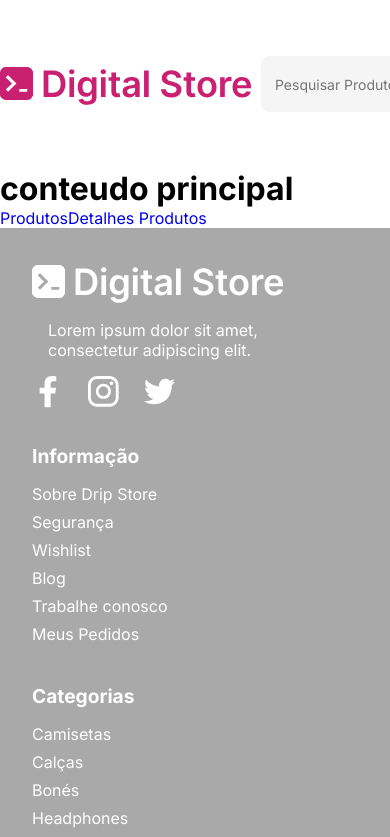
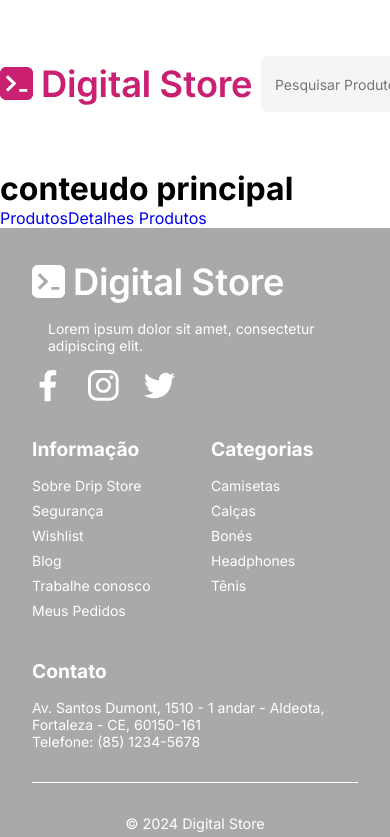
Before and after one commit to Natanael135/DigitalStoreProject-GeracaoTech, a React (Vite) app: page / in a window 390 px wide. Shown: the top 837 px of the page. Built offline with nearby package versions, Linux system fonts and the light colour scheme.

Commit message:
fix: correção no footer tamanho da fonte e responsividade.

```diff
--- a/src/components/Footer/Footer.jsx
+++ b/src/components/Footer/Footer.jsx
@@ -11,12 +11,14 @@ const FooterContainer = styled.footer`
   background-color: darkgray;
   color: white;
   padding: 2rem;
+  font-size: 14px;
 `;
 
 const FooterTop = styled.section`
   display: flex;
-  flex-direction: column;
+  flex-wrap: wrap;
   gap: 2rem;
+
 
   @media (min-width: 768px) {
     flex-direction: row;
@@ -61,7 +63,7 @@ const FooterBottom = styled.section`
 `;
 
 const InfoSection = styled.div`
-
+flex-wrap: wrap;
 
   h4 {
     margin-bottom: 1rem;
@@ -101,6 +103,7 @@ const InfoComponent = ({ title, links }) => (
 );
 
 const Footer = () => {
+
   const infomações = [
     {
       title: "Informação",
```
